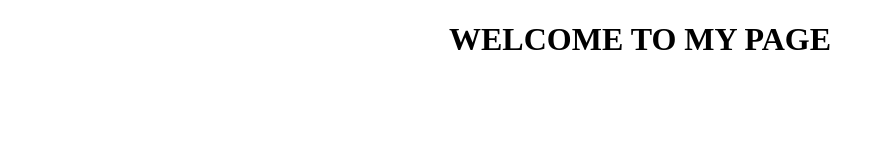
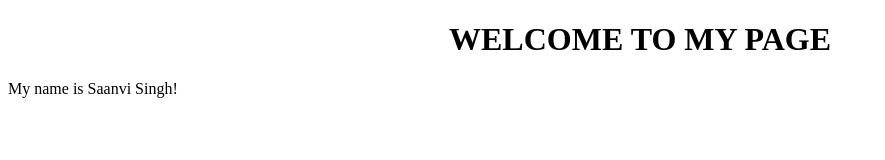
Before and after one commit to saan07/hello, a plain HTML site: page index.html in a window 1280 px wide. Shown: the whole page, without its empty margins (0-885 px from the left). Drawn offline with Linux system fonts and the light colour scheme.

Commit message:
Update index.html

```diff
--- a/index.html
+++ b/index.html
@@ -5,5 +5,6 @@
 </head>
 <body>
 <h1 align="center"> WELCOME TO MY PAGE</h1>
+  <a>My name is Saanvi Singh!</a>
 </body>
 </html>
```
